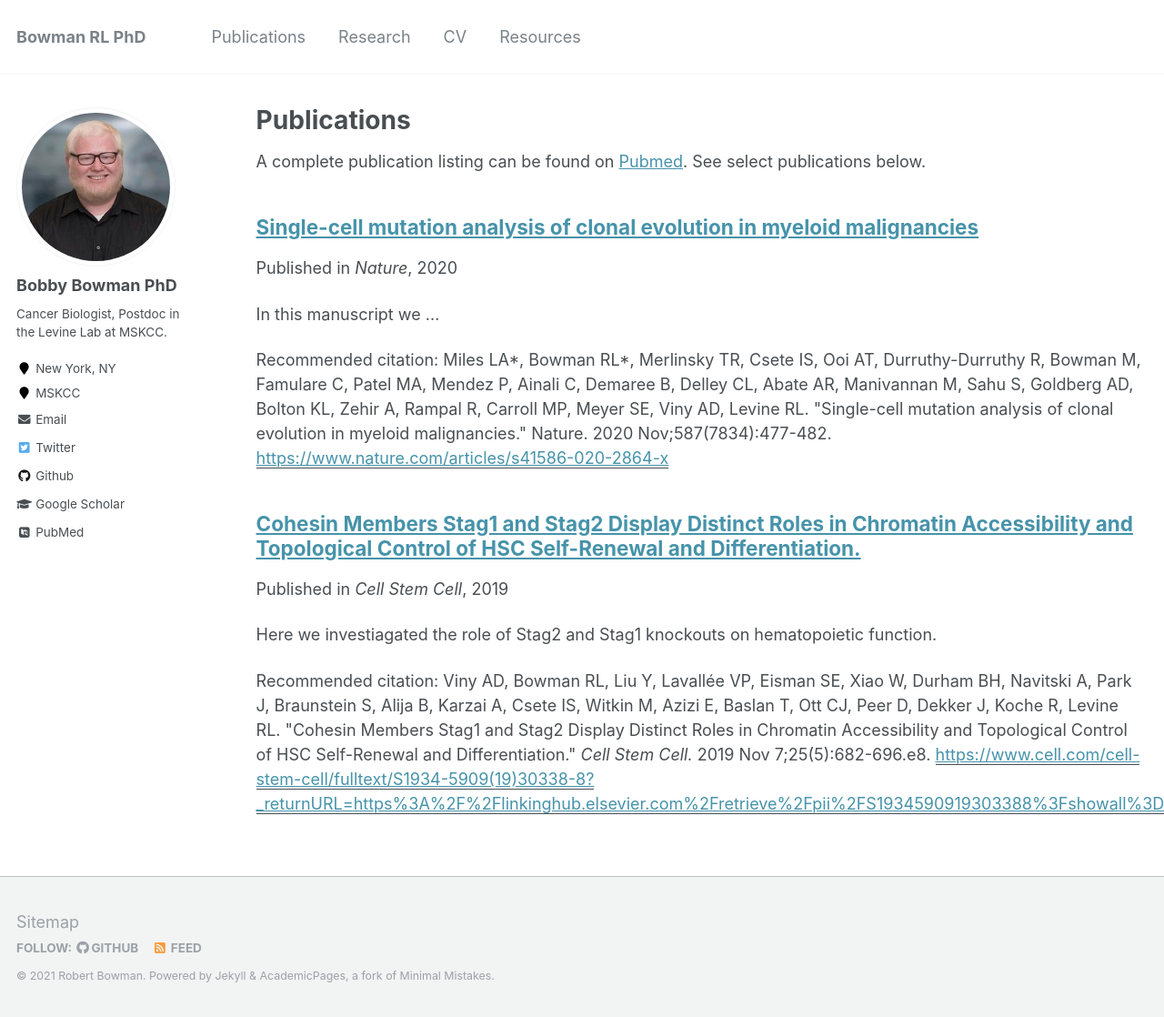
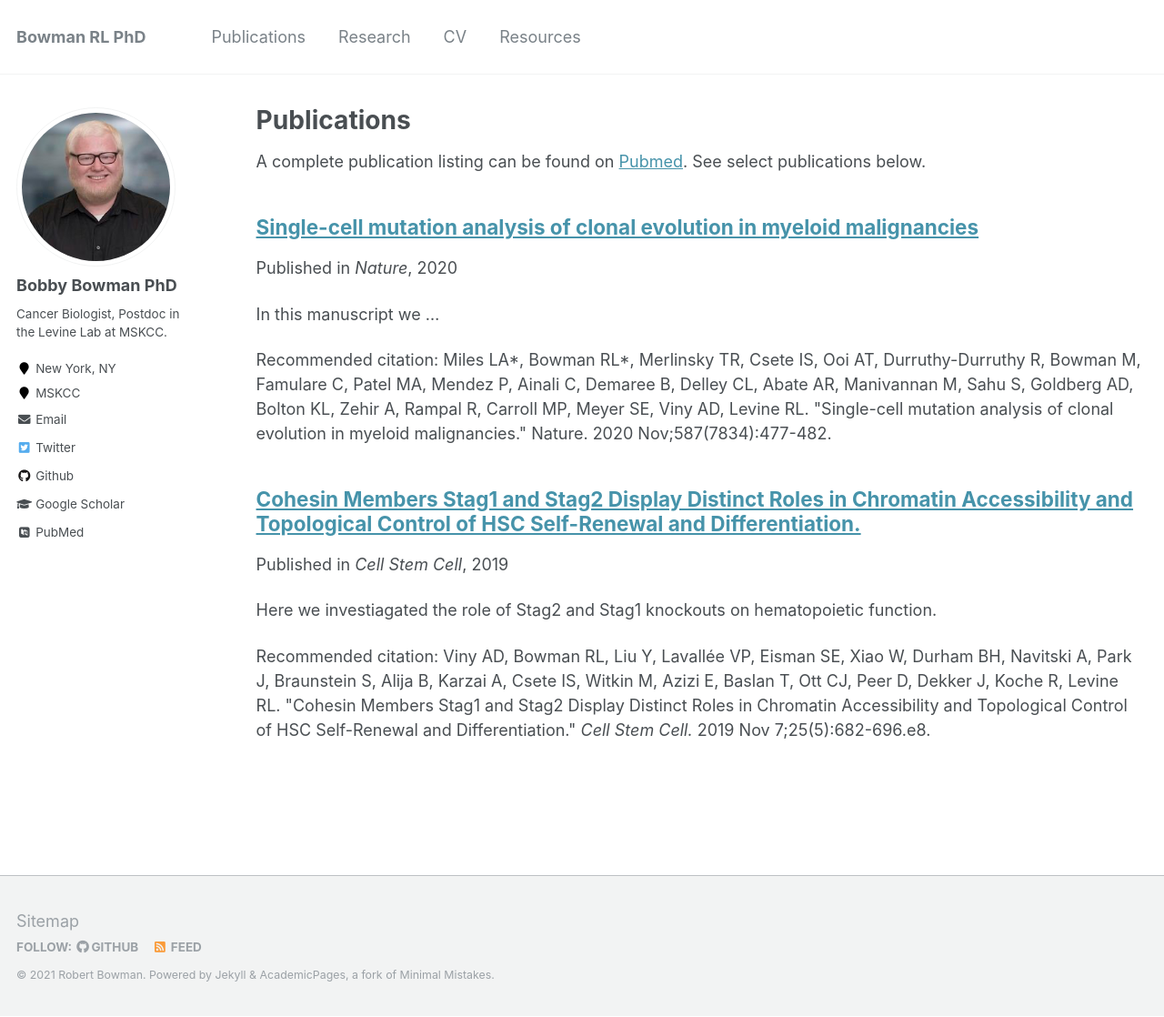
Before and after one commit to bowmanr/bowmanr.github.io, a Jekyll site: the page built from _pages/publications.md, in a window 1280 px wide and 1118 px high. Shown: the whole window at 91% size. Built offline with Jekyll 4.4.1, drawn with Linux system fonts in a browser that asks for light colours; some web fonts are replaced; part of the change alters nothing that is shown.

Commit message:
pubs check

```diff
--- a/_publications/2019-11-07-VinyStag2.md
+++ b/_publications/2019-11-07-VinyStag2.md
@@ -5,12 +5,13 @@ permalink: /publication/2019-11-07-VinyStag2
 excerpt: 'Here we investiagated the role of Stag2 and Stag1 knockouts on hematopoietic function.'
 date: 2019-11-07
 venue: 'Cell Stem Cell'
-paperurl: 'https://www.cell.com/cell-stem-cell/fulltext/S1934-5909(19)30338-8?_returnURL=https%3A%2F%2Flinkinghub.elsevier.com%2Fretrieve%2Fpii%2FS1934590919303388%3Fshowall%3Dtrue'
+paperurl: ''
 citation: 'Viny AD, Bowman RL, Liu Y, Lavallée VP, Eisman SE, Xiao W, Durham BH, Navitski A, Park J, Braunstein S, Alija B, Karzai A, Csete IS, Witkin M, Azizi E, Baslan T, Ott CJ, Peer D, Dekker J, Koche R, Levine RL. &quot;Cohesin Members Stag1 and Stag2 Display Distinct Roles in Chromatin Accessibility and Topological Control of HSC Self-Renewal and Differentiation.&quot; <i>Cell Stem Cell.</i> 2019 Nov 7;25(5):682-696.e8.'
 ---
 [Preprint](https://www.biorxiv.org/content/10.1101/581868v1)
 
 [Published](https://www.cell.com/cell-stem-cell/fulltext/S1934-5909(19)30338-8?_returnURL=https%3A%2F%2Flinkinghub.elsevier.com%2Fretrieve%2Fpii%2FS1934590919303388%3Fshowall%3Dtrue)
 
-Abstract:
+##Abstract:
+
 Transcriptional regulators, including the cohesin complex member STAG2, are recurrently mutated in cancer. The role of STAG2 in gene regulation, hematopoiesis, and tumor suppression remains unresolved. We show that Stag2 deletion in hematopoietic stem and progenitor cells (HSPCs) results in altered hematopoietic function, increased self-renewal, and impaired differentiation. Chromatin immunoprecipitation (ChIP) sequencing revealed that, although Stag2 and Stag1 bind a shared set of genomic loci, a component of Stag2 binding sites is unoccupied by Stag1, even in Stag2-deficient HSPCs. Although concurrent loss of Stag2 and Stag1 abrogated hematopoiesis, Stag2 loss alone decreased chromatin accessibility and transcription of lineage-specification genes, including Ebf1 and Pax5, leading to increased self-renewal and reduced HSPC commitment to the B cell lineage. Our data illustrate a role for Stag2 in transformation and transcriptional dysregulation distinct from its shared role with Stag1 in chromosomal segregation.
--- a/_publications/2020-10-28-scDNAmyeloid.md
+++ b/_publications/2020-10-28-scDNAmyeloid.md
@@ -5,12 +5,13 @@ permalink: /publication/2020-10-28-scDNAmyeloid
 excerpt: 'In this manuscript we ...'
 date: 2020-10-28
 venue: 'Nature'
-paperurl: 'https://www.nature.com/articles/s41586-020-2864-x'
+paperurl: ''
 citation: 'Miles LA*, Bowman RL*, Merlinsky TR, Csete IS, Ooi AT, Durruthy-Durruthy R, Bowman M, Famulare C, Patel MA, Mendez P, Ainali C, Demaree B, Delley CL, Abate AR, Manivannan M, Sahu S, Goldberg AD, Bolton KL, Zehir A, Rampal R, Carroll MP, Meyer SE, Viny AD, Levine RL. &quot;Single-cell mutation analysis of clonal evolution in myeloid malignancies.&quot; Nature. 2020 Nov;587(7834):477-482.'
 ---
 [Preprint](https://www.biorxiv.org/content/10.1101/2020.02.07.938860v1)
 
 [Published](https://www.nature.com/articles/s41586-020-2864-x)
-Abstract:
+
+##Abstract:
 
 Myeloid malignancies, including acute myeloid leukaemia (AML), arise from the expansion of haematopoietic stem and progenitor cells that acquire somatic mutations. Bulk molecular profiling has suggested that mutations are acquired in a stepwise fashion: mutant genes with high variant allele frequencies appear early in leukaemogenesis, and mutations with lower variant allele frequencies are thought to be acquired later1-3. Although bulk sequencing can provide information about leukaemia biology and prognosis, it cannot distinguish which mutations occur in the same clone(s), accurately measure clonal complexity, or definitively elucidate the order of mutations. To delineate the clonal framework of myeloid malignancies, we performed single-cell mutational profiling on 146 samples from 123 patients. Here we show that AML is dominated by a small number of clones, which frequently harbour co-occurring mutations in epigenetic regulators. Conversely, mutations in signalling genes often occur more than once in distinct subclones, consistent with increasing clonal diversity. We mapped clonal trajectories for each sample and uncovered combinations of mutations that synergized to promote clonal expansion and dominance. Finally, we combined protein expression with mutational analysis to map somatic genotype and clonal architecture with immunophenotype. Our findings provide insights into the pathogenesis of myeloid transformation and how clonal complexity evolves with disease progression.
```
